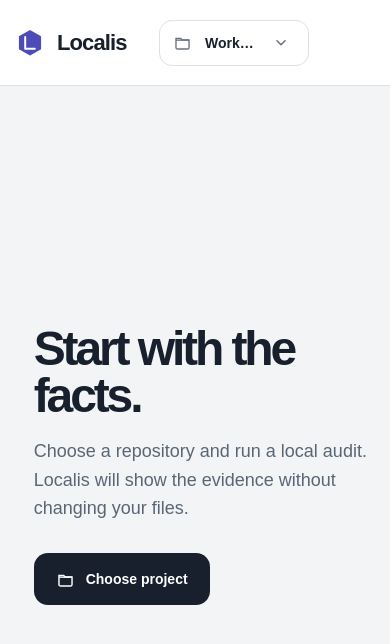
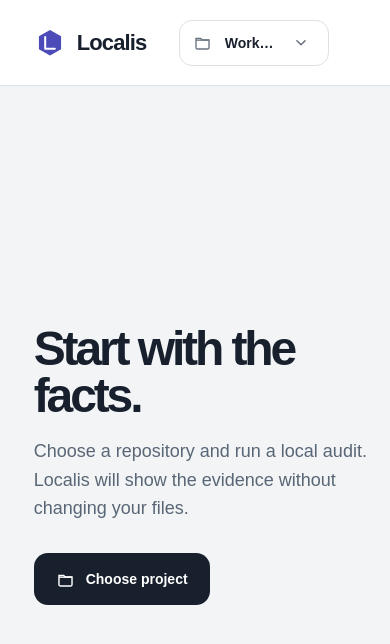
Before and after one commit to KebiLab/Localis, a React (Vite) app in the folder apps/desktop/: page / in a window 390 px wide. Shown: the top 644 px of the page. Built offline with nearby package versions, Linux system fonts and the light colour scheme.

Commit message:
style(desktop): align header and refine status type

```diff
--- a/apps/desktop/package.json
+++ b/apps/desktop/package.json
@@ -17,6 +17,7 @@
   "dependencies": {
     "@fontsource-variable/jetbrains-mono": "^5.3.0",
     "@fontsource-variable/manrope": "^5.3.0",
+    "@fontsource-variable/sora": "^5.3.0",
     "@tauri-apps/api": "2.11.1",
     "@tauri-apps/plugin-dialog": "2.7.2",
     "react": "19.2.4",
--- a/apps/desktop/src/main.tsx
+++ b/apps/desktop/src/main.tsx
@@ -2,6 +2,7 @@ import { StrictMode } from "react";
 import { createRoot } from "react-dom/client";
 import "@fontsource-variable/jetbrains-mono";
 import "@fontsource-variable/manrope";
+import "@fontsource-variable/sora";
 
 import { App } from "./App";
 import "./styles.css";
--- a/apps/desktop/src/styles.css
+++ b/apps/desktop/src/styles.css
@@ -37,7 +37,7 @@ code { font-family: "JetBrains Mono Variable", "Cascadia Code", monospace; }
   grid-template-columns: 188px minmax(150px, 210px) minmax(330px, 1fr) auto auto;
   align-items: center;
   gap: 16px;
-  padding: 0 26px;
+  padding: 0 26px 0 calc(30px + 7vw);
   border-bottom: 1px solid var(--line);
   background: var(--surface);
 }
@@ -240,7 +240,7 @@ code { font-family: "JetBrains Mono Variable", "Cascadia Code", monospace; }
 .preview-head { display: flex; gap: 6px; }
 .preview-head i { width: 8px; height: 8px; border-radius: 50%; background: var(--line-strong); }
 .preview-score { width: 170px; height: 170px; display: grid; place-content: center; margin: 38px auto 30px; border: 10px solid var(--primary-soft); border-radius: 50%; text-align: center; }
-.preview-score span { color: var(--primary); font-family: "JetBrains Mono Variable", "Cascadia Code", monospace; font-size: 12px; font-weight: 620; letter-spacing: .045em; }
+.preview-score span { color: var(--primary); font-family: "Sora Variable", "Manrope Variable", sans-serif; font-size: 12px; font-weight: 650; letter-spacing: .06em; }
 .preview-score strong { margin-top: 8px; font-size: 48px; font-weight: 480; }
 .preview-lines { display: grid; gap: 12px; }
 .preview-lines i { height: 10px; border-radius: 5px; background: var(--surface-soft); }
@@ -252,7 +252,7 @@ code { font-family: "JetBrains Mono Variable", "Cascadia Code", monospace; }
 .error-banner span { color: #785b57; }
 
 @media (max-width: 1100px) {
-  .topbar { grid-template-columns: 145px minmax(140px, 180px) 1fr auto; padding-inline: 20px; }
+  .topbar { grid-template-columns: 145px minmax(140px, 180px) 1fr auto; padding: 0 20px 0 calc(22px + 7vw); }
   .local-status { display: none; }
   .operation-tabs { min-width: 285px; }
   .dashboard-grid { grid-template-columns: minmax(245px, .7fr) minmax(420px, 1.3fr); }
@@ -260,7 +260,7 @@ code { font-family: "JetBrains Mono Variable", "Cascadia Code", monospace; }
 }
 
 @media (max-width: 920px) {
-  .topbar { grid-template-columns: 135px 150px 1fr auto; gap: 10px; padding-inline: 14px; }
+  .topbar { grid-template-columns: 135px 150px 1fr auto; gap: 10px; padding: 0 14px 0 calc(22px + 3vw); }
   .operation-tabs { min-width: 245px; }
   .run-button { padding-inline: 12px; }
   .dashboard-grid { grid-template-columns: 250px minmax(0, 1fr); }
```
Also changed, not shown: 1 other file (tests, documents, lock files or other folders).
